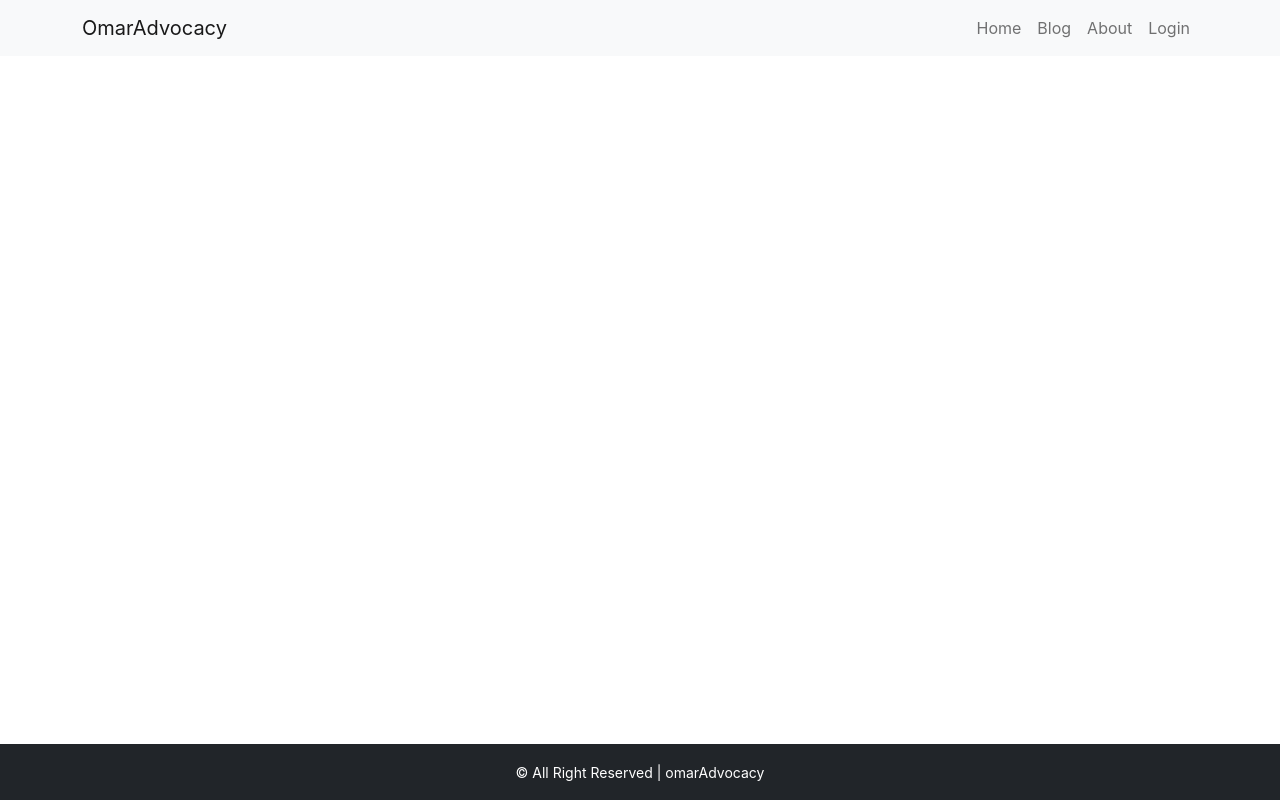
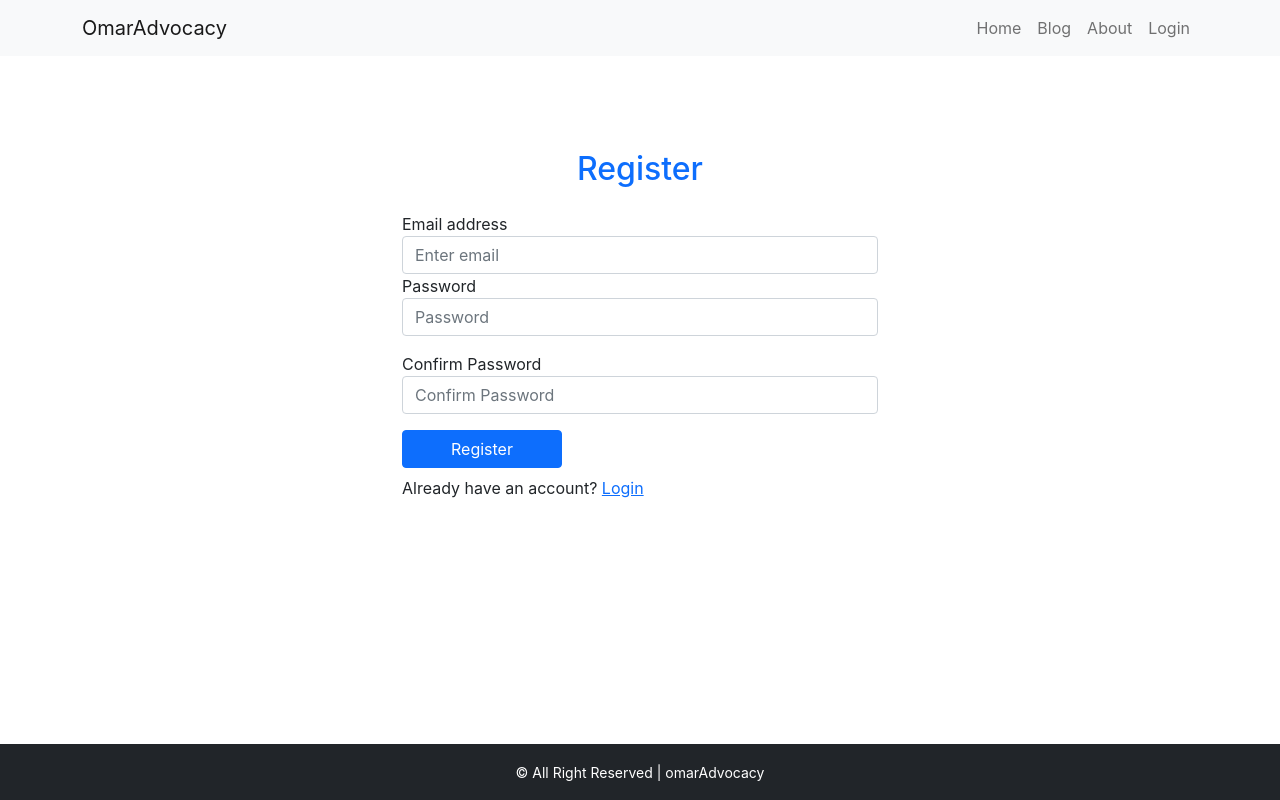
Before and after one commit to omarfurkan/omar-advocacy, a React (Create React App) app: page /register in a window 1280 px wide. Built offline with nearby package versions, Linux system fonts and the light colour scheme.

Commit message:
register and login form UI done

```diff
--- a/package.json
+++ b/package.json
@@ -7,6 +7,7 @@
     "@testing-library/react": "^13.1.1",
     "@testing-library/user-event": "^13.5.0",
     "bootstrap": "^5.1.3",
+    "firebase": "^9.6.11",
     "react": "^18.0.0",
     "react-bootstrap": "^2.2.3",
     "react-dom": "^18.0.0",
--- a/src/App.js
+++ b/src/App.js
@@ -19,6 +19,7 @@ function App() {
         <Route path='/checkout/:checkoutId' element={<Checkout></Checkout>}></Route>
         <Route path='/register' element={<Register></Register>}></Route>
         <Route path='/login' element={<Login></Login>}></Route>
+        <Route path='/register' element={<Register></Register>}></Route>
         <Route path='/blog' element={<Blog></Blog>}></Route>
         <Route path='/about' element={<About></About>}></Route>
         <Route path='*' element={<NotFound></NotFound>}></Route>
--- /dev/null
+++ b/src/components/Login/Login.css
@@ -0,0 +1,4 @@
+.form-container {
+  margin-top: 150px;
+  width: 500px;
+}
--- a/src/components/Login/Login.js
+++ b/src/components/Login/Login.js
@@ -1,9 +1,23 @@
 import React from 'react';
+import { Link } from 'react-router-dom';
+import './Login.css'
 
 const Login = () => {
     return (
-        <div>
-            <h2>Login component</h2>
+        <div className='container form-container'>
+            <h2 className='text-center text-primary mb-4'>Login</h2>
+            <form >
+                <div className="form-group">
+                    <label htmlFor="exampleInputEmail1">Email address</label>
+                    <input type="email" className="form-control" id="exampleInputEmail1" aria-describedby="emailHelp" placeholder="Enter email" required />
+                </div>
+                <div className="form-group mb-3">
+                    <label htmlFor="exampleInputPassword1">Password</label>
+                    <input type="password" className="form-control" id="exampleInputPassword1" placeholder="Password" required />
+                </div>
+                <button type="submit" className="btn btn-primary px-5">Login</button>
+            </form>
+            <p className='mt-2'>New at omarAdvocacy? <Link className='text-primary' to='/register'>Create an account</Link></p>
         </div>
     );
 };
--- a/src/components/Register/Register.js
+++ b/src/components/Register/Register.js
@@ -1,9 +1,43 @@
-import React from 'react';
+import React, { useState } from 'react';
+import { Link } from 'react-router-dom';
 
 const Register = () => {
+    const [email, setEmail] = useState('');
+    const [password, setPassword] = useState('');
+    const [confirmPassword, setConfirmPassword] = useState('');
+    const [error, setError] = useState('');
+
+
+
+    const handleEmailChange = event => {
+        setEmail(event.target.value)
+    }
+    const handlePasswordChange = event => {
+        setPassword(event.target.value)
+    }
+    const handleConfirmPasswordChange = event => {
+        setConfirmPassword(event.target.value)
+    }
+
     return (
-        <div>
-            <h2>Register component</h2>
+        <div className='container form-container'>
+            <h2 className='text-center text-primary mb-4'>Register</h2>
+            <form >
+                <div className="form-group">
+                    <label htmlFor="exampleInputEmail1">Email address</label>
+                    <input onChange={handleEmailChange} type="email" className="form-control" id="exampleInputEmail1" aria-describedby="emailHelp" placeholder="Enter email" required />
+                </div>
+                <div className="form-group mb-3">
+                    <label htmlFor="exampleInputPassword1">Password</label>
+                    <input onChange={handlePasswordChange} type="password" className="form-control" id="exampleInputPassword1" placeholder="Password" required />
+                </div>
+                <div className="form-group mb-3">
+                    <label htmlFor="exampleInputConfirmPassword1">Confirm Password</label>
+                    <input onChange={handleConfirmPasswordChange} type="password" className="form-control" id="exampleInputConfirmPassword1" placeholder="Confirm Password" required />
+                </div>
+                <button type="submit" className="btn btn-primary px-5">Register</button>
+            </form>
+            <p className='mt-2'>Already have an account? <Link className='text-primary' to='/login'>Login</Link></p>
         </div>
     );
 };
```
Also changed, not shown: src/firebase.init.js (added, +22 -0 lines), 1 other file (tests, documents, lock files or other folders).
